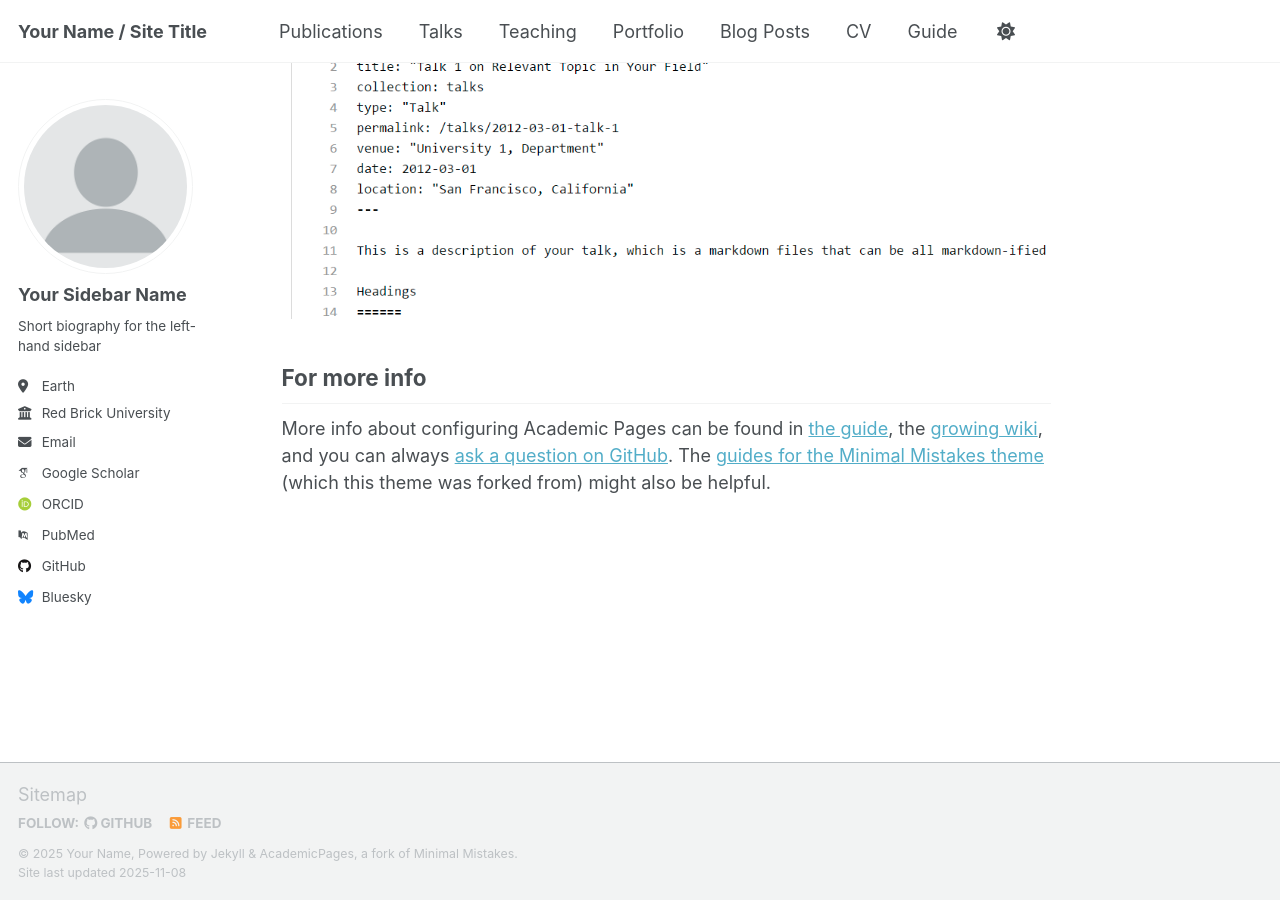
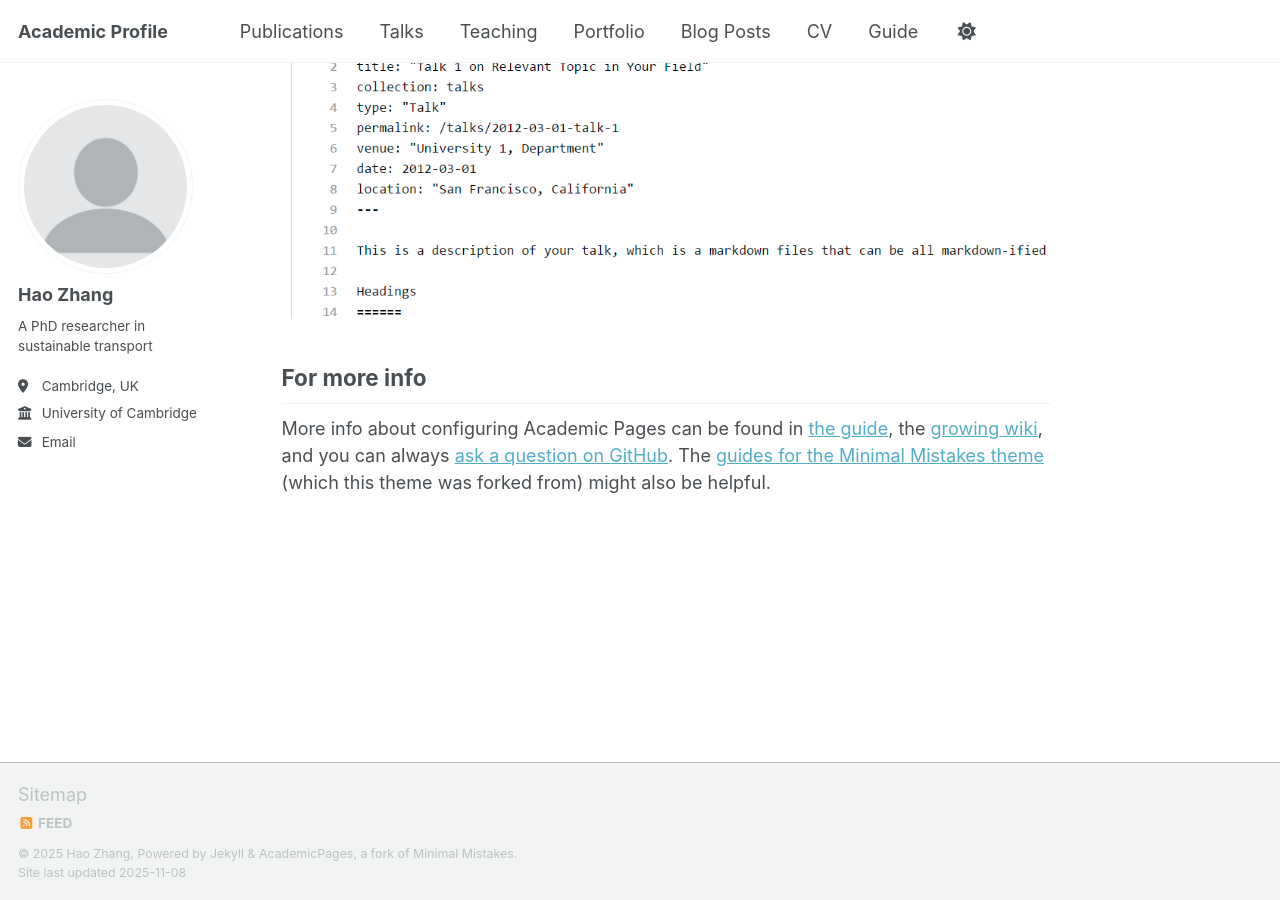
Before and after one commit to haozhang-work/academic, a Jekyll site: the page built from _pages/about.md, in a window 1280 px wide and 900 px high, scrolled down 2880 px. Built offline with Jekyll 4.4.1, drawn with Linux system fonts in a browser that asks for light colours; some web fonts are replaced; a script that is not in the unit is left out.

Commit message:
Update _config.yml

```diff
--- a/_config.yml
+++ b/_config.yml
@@ -7,12 +7,12 @@
 # server process.
 
 # Basic Site Settings
-locale                   : "en-US"
+locale                   : "en-UK"
 site_theme               : "default" # Currently available options are "default", "air"
-title                    : "Your Name / Site Title"
+title                    : "Academic Profile"
 title_separator          : "-"
-name                     : &name "Your Name"
-description              : &description "Your Name's academic portfolio"   # Update this with a general description of your site, this is the default if not overridden by a page
+name                     : &name "Hao Zhang"
+description              : &description "A PhD researcher in sustainable transport"   # Update this with a general description of your site, this is the default if not overridden by a page
 url                      : https://academicpages.github.io # The base hostname & protocol for your site e.g. "https://[your GitHub username].github.io",
                                                            # or if you already have some other page hosted on Github then use "https://[your GitHub username].github.io/[Your Repo Name]"
 baseurl                  : "" # the subpath of your site, e.g. "/blog"
@@ -24,23 +24,23 @@ repository               : "academicpages/academicpages.github.io"
 author:
   # Biographic information
   avatar           : "profile.png"
-  name             : "Your Sidebar Name"
+  name             : "Hao Zhang"
   pronouns         : # example: "she/her"
-  bio              : "Short biography for the left-hand sidebar"
-  location         : "Earth"
-  employer         : "Red Brick University"
+  bio              : "A PhD researcher in sustainable transport"
+  location         : "Cambridge, UK"
+  employer         : "University of Cambridge"
   uri              : # URL
-  email            : "none@example.org"
+  email            : "hz421@cam.ac.uk"
 
   # Academic websites
   academia         : # URL
   arxiv            : # URL - Update with the correct link to your profile
-  googlescholar    : "https://scholar.google.com/citations?user=PS_CX0AAAAAJ"
+  googlescholar    :
   inspire-hep      : # URL
   impactstory      : # URL
-  orcid            : "http://orcid.org/yourorcidurl"
+  orcid            :
   semantic         : # URL
-  pubmed           : "https://www.ncbi.nlm.nih.gov/pubmed/?term=john+snow"
+  pubmed           :
   researchgate     : # URL
   scopus           : # URL
 
@@ -48,13 +48,13 @@ author:
   bitbucket        : # Username - Update with your username on the site
   codepen          : # Username
   dribbble         : # Username
-  github           : "academicpages"
+  github           :
   kaggle           : # Username
   stackoverflow    : # User number or user number and name (i.e., use "1" or "1/jeff-atwood")
 
   # Social media
   artstation       : # Username
-  bluesky          : "bsky.app" # Replace this with you Bluesky username
+  bluesky          : # Replace this with you Bluesky username
   facebook         : # Username
   flickr           : # Username
   foursquare       : # Username
```
